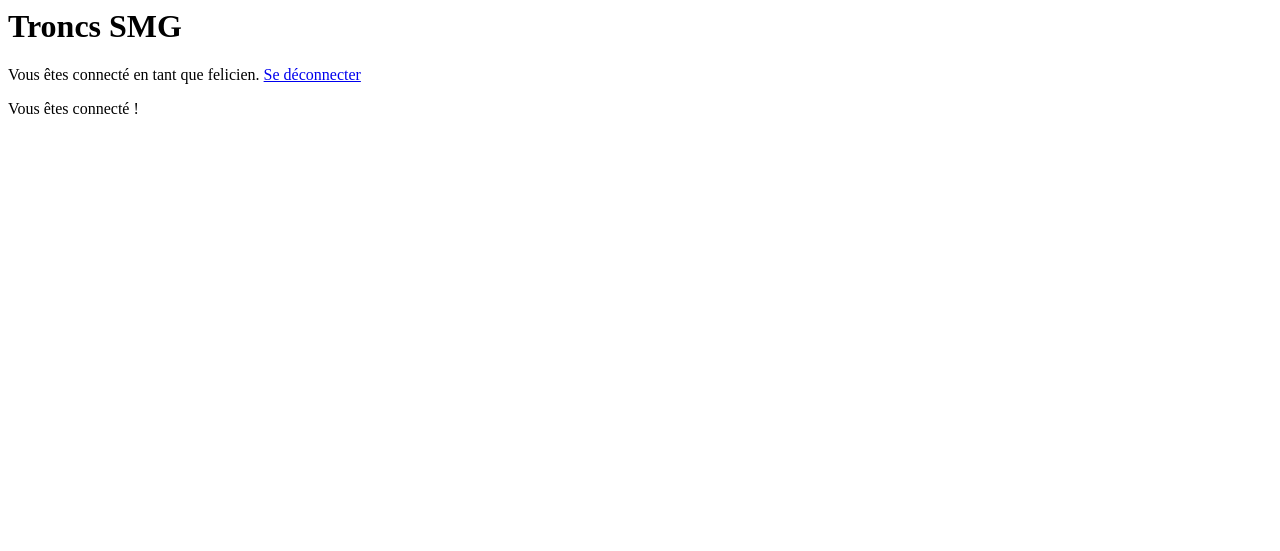
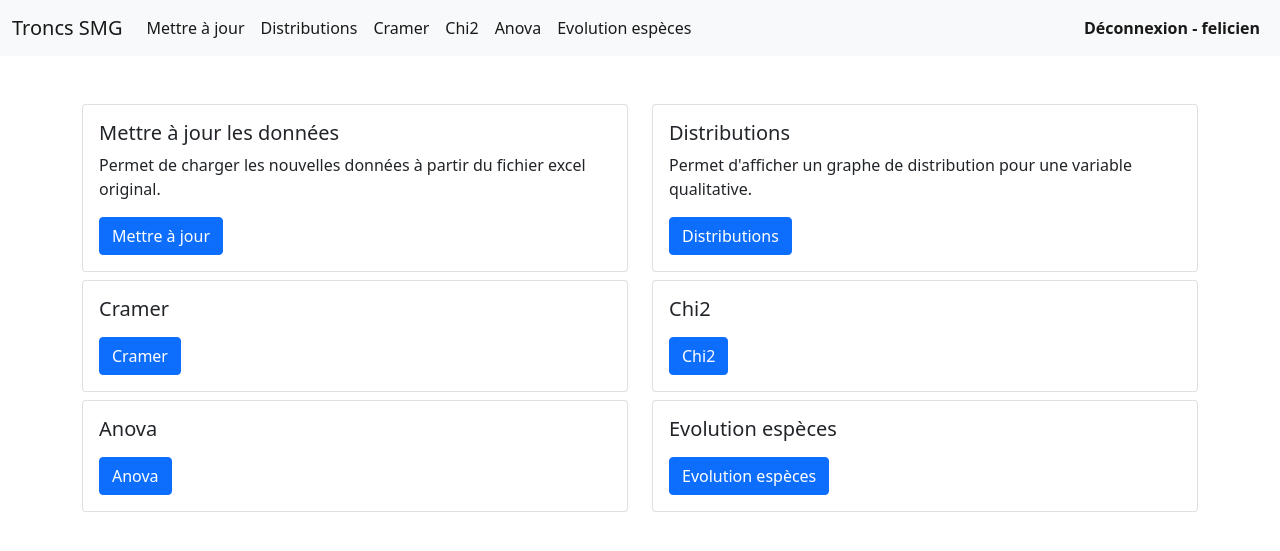
Before and after one commit to feliciencorbat/smg-troncs, a Django app: page /home/ in a window 1280 px wide. Shown: the top 551 px of the page. Run offline with Django 4.2, Linux system fonts and the light colour scheme; a user stored in the database is signed in.

Commit message:
Add boostrap

```diff
--- a/stats/templates/stats/home.html
+++ b/stats/templates/stats/home.html
@@ -1,4 +1,65 @@
 {% extends 'base.html' %}
 {% block content %}
-    <p>Vous êtes connecté !</p>
+<div class="container">
+    <div class="row mt-5">
+        <div class="col-sm-6">
+            <div class="card">
+                <div class="card-body">
+                    <h5 class="card-title">Mettre à jour les données</h5>
+                    <p class="card-text">Permet de charger les nouvelles données à partir du fichier excel original.</p>
+                    <a class="btn btn-primary" href="#">Mettre à jour</a>
+                </div>
+            </div>
+        </div>
+        <div class="col-sm-6">
+            <div class="card">
+                <div class="card-body">
+                    <h5 class="card-title">Distributions</h5>
+                    <p class="card-text">Permet d'afficher un graphe de distribution pour une variable qualitative.</p>
+                    <a class="btn btn-primary" href="#">Distributions</a>
+                </div>
+            </div>
+        </div>
+    </div>
+    <div class="row mt-2">
+        <div class="col-sm-6">
+            <div class="card">
+                <div class="card-body">
+                    <h5 class="card-title">Cramer</h5>
+                    <p class="card-text"></p>
+                    <a class="btn btn-primary" href="#">Cramer</a>
+                </div>
+            </div>
+        </div>
+        <div class="col-sm-6">
+            <div class="card">
+                <div class="card-body">
+                    <h5 class="card-title">Chi2</h5>
+                    <p class="card-text"></p>
+                    <a class="btn btn-primary" href="#">Chi2</a>
+                </div>
+            </div>
+        </div>
+    </div>
+    <div class="row mt-2">
+        <div class="col-sm-6">
+            <div class="card">
+                <div class="card-body">
+                    <h5 class="card-title">Anova</h5>
+                    <p class="card-text"></p>
+                    <a class="btn btn-primary" href="#">Anova</a>
+                </div>
+            </div>
+        </div>
+        <div class="col-sm-6">
+            <div class="card">
+                <div class="card-body">
+                    <h5 class="card-title">Evolution espèces</h5>
+                    <p class="card-text"></p>
+                    <a class="btn btn-primary" href="#">Evolution espèces</a>
+                </div>
+            </div>
+        </div>
+    </div>
+</div>
 {% endblock content %}
--- a/stats/views.py
+++ b/stats/views.py
@@ -5,3 +5,8 @@ from django.shortcuts import render
 @login_required
 def home(request):
     return render(request, 'stats/home.html')
+
+
+@login_required
+def export(request):
+    return render(request, 'stats/export.html')
--- a/templates/base.html
+++ b/templates/base.html
@@ -1,12 +1,50 @@
 <html>
 <head>
     <title>Troncs SMG</title>
+    <link crossorigin="anonymous" href="https://cdn.jsdelivr.net/npm/bootstrap@5.1.3/dist/css/bootstrap.min.css"
+          integrity="sha384-1BmE4kWBq78iYhFldvKuhfTAU6auU8tT94WrHftjDbrCEXSU1oBoqyl2QvZ6jIW3" rel="stylesheet">
 </head>
 <body>
-        <h1>Troncs SMG</h1>
+<nav class="navbar navbar-expand-lg navbar-light bg-light">
+    <div class="container-fluid">
+        <a class="navbar-brand" href="/home">Troncs SMG</a>
         {% if user.is_authenticated %}
-            <p>Vous êtes connecté en tant que {{ request.user }}. <a href="{% url 'logout' %}">Se déconnecter</a></p>
+        <button class="navbar-toggler" type="button" data-toggle="collapse" data-target="#navbarSupportedContent" aria-controls="navbarSupportedContent" aria-expanded="false" aria-label="Toggle navigation">
+            <span class="navbar-toggler-icon"></span>
+        </button>
+        <div class="collapse navbar-collapse" id="navbarSupportedContent">
+            <ul class="navbar-nav me-auto mb-2 mb-lg-0">
+                <li class="nav-item">
+                    <a aria-current="page" class="nav-link active" href="#">Mettre à jour</a>
+                </li>
+                <li class="nav-item">
+                    <a aria-current="page" class="nav-link active" href="#">Distributions</a>
+                </li>
+                <li class="nav-item">
+                    <a aria-current="page" class="nav-link active" href="#">Cramer</a>
+                </li>
+                <li class="nav-item">
+                    <a aria-current="page" class="nav-link active" href="#">Chi2</a>
+                </li>
+                <li class="nav-item">
+                    <a aria-current="page" class="nav-link active" href="#">Anova</a>
+                </li>
+                <li class="nav-item">
+                    <a aria-current="page" class="nav-link active" href="#">Evolution espèces</a>
+                </li>
+            </ul>
+            <ul class="navbar-nav mr-auto mb-2 mb-lg-0">
+                <li class="nav-item ml-auto">
+                    <a aria-current="page" class="nav-link active" href="{% url 'logout' %}"><strong>Déconnexion - {{ request.user }}</strong></a>
+                </li>
+            </ul>
+        </div>
         {% endif %}
+    </div>
+</nav>
 {% block content %}{% endblock content %}
+<script crossorigin="anonymous"
+        integrity="sha384-ka7Sk0Gln4gmtz2MlQnikT1wXgYsOg+OMhuP+IlRH9sENBO0LRn5q+8nbTov4+1p"
+        src="https://cdn.jsdelivr.net/npm/bootstrap@5.1.3/dist/js/bootstrap.bundle.min.js"></script>
 </body>
 </html>
--- a/website/settings.py
+++ b/website/settings.py
@@ -37,6 +37,8 @@ INSTALLED_APPS = [
     'django.contrib.sessions',
     'django.contrib.messages',
     'django.contrib.staticfiles',
+    "crispy_forms",
+    "crispy_bootstrap5",
     'authentication',
     'stats',
 ]
@@ -131,3 +133,7 @@ AUTH_USER_MODEL = 'authentication.User'
 LOGIN_URL = 'login'
 
 LOGIN_REDIRECT_URL = 'home'
+
+CRISPY_ALLOWED_TEMPLATE_PACKS = "bootstrap5"
+
+CRISPY_TEMPLATE_PACK = "bootstrap5"
```
Also changed, not shown: authentication/templates/authentication/login.html (+17 -6 lines), requirements.txt (+7 -1 lines), db.sqlite3 (added), 2 other files. Lines whose indentation alone changed are shown as unchanged.
